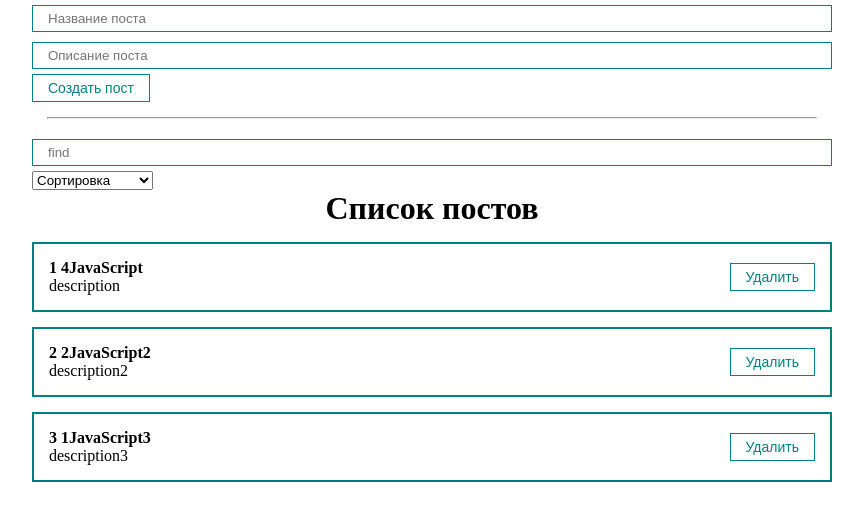
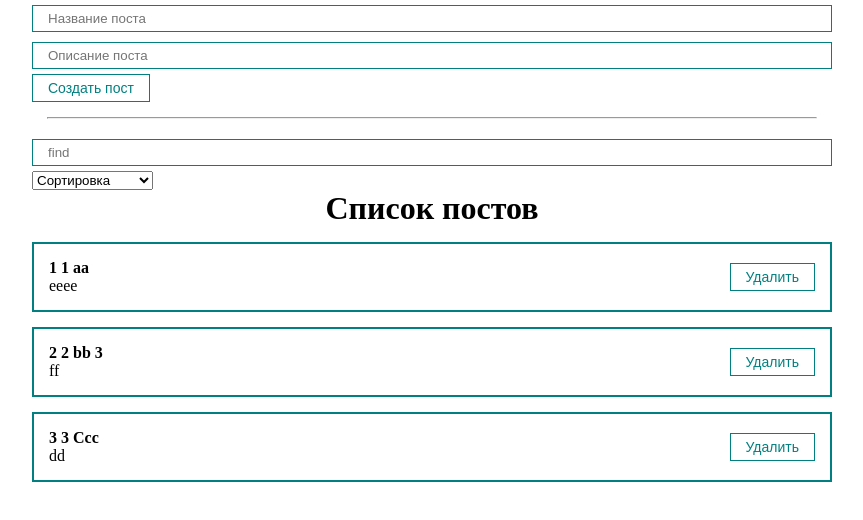
Before and after one commit to Yaroslav-Teslenko/react-00, a React (Create React App) app: page / in a window 1280 px wide. Shown: the top 520 px of the page, without its empty margins (208-1071 px from the left). Built offline with nearby package versions, Linux system fonts and the light colour scheme.

Commit message:
сортировка и фильтр. useMemo()

```diff
--- a/src/App.js
+++ b/src/App.js
@@ -1,4 +1,4 @@
-import React, { useRef, useState } from "react";
+import React, { useMemo, useRef, useState } from "react";
 import "./styles/App.css";
 import PostList from "./components/PostList";
 // import MyButton from "./components/UI/button/MyButton";
@@ -7,9 +7,9 @@ import PostForm from "./components/PostForm";
 import MySelect from "./components/UI/select/MySelect";
 function App() {
   const [posts, setPosts] = useState([
-    { id: 1, title: "4JavaScript", body: "description" },
-    { id: 2, title: "2JavaScript2", body: "description2" },
-    { id: 3, title: "1JavaScript3", body: "description3" },
+    { id: 1, title: "1 aa", body: "eeee" },
+    { id: 2, title: "2 bb 3", body: "ff" },
+    { id: 3, title: "3 Ccc", body: "dd" },
   ]);
 
   const [searchQuery, setSearchQuery] = useState("");
@@ -17,17 +17,33 @@ function App() {
   const [selectedSort, setSelectedSort] = useState("");
   /* помним, что состоянии напрямую изменять нельзя развернем посты в новый массив и отсортируем уже его*/
 
-  function getSortedPosts() {
+  /*
+ function getSortedPosts() {
     if (selectedSort) {
-      /* функция каждый раз вызывается и каждый раз мы сортируем массив.
-        функция вызывается на каждую перерисовку, на каждый render компонента.
-        такое поведение нас не устраивает , это нерационально */
-      console.log("getSortedPosts");
       return [...posts].sort((a, b) => a[selectedSort].localeCompare(b[selectedSort]));
     }
     return posts;
   }
-  const sortedPosts = getSortedPosts();
+  функция каждый раз вызывается и каждый раз мы сортируем массив.
+  функция вызывается на каждую перерисовку, на каждый render компонента.
+  такое поведение нас не устраивает , это нерационально.
+  Поэтому исюользуем    useMemo(callback, depts)
+*/
+
+  const sortedPosts = useMemo(() => {
+    //console.log("sortedPosts");
+    if (selectedSort) {
+      return [...posts].sort((a, b) => a[selectedSort].localeCompare(b[selectedSort]));
+    }
+    return posts;
+
+    /* теперь в константе sortedPosts у нас лежит еще один массив отсортированый,  и при этом массив пост никак не изменяется. на  основании этого отсортированного массива мы можем делать поиск */
+  }, [selectedSort, posts]);
+
+  const sortrdAndSearchedPosts = useMemo(() => {
+    return sortedPosts.filter((post) => post.title.toLowerCase().includes(searchQuery));
+  }, [searchQuery, sortedPosts]);
+
   const sortPosts = (sort) => {
     setSelectedSort(sort);
   };
@@ -44,7 +60,7 @@ function App() {
       <PostForm create={createPost} />
       <hr style={{ margin: "15px" }} />
       <div>
-        <MyInput vaue={searchQuery} onChange={(e) => setSearchQuery(e.target.value)} placeholder="find"></MyInput>
+        <MyInput value={searchQuery} onChange={(e) => setSearchQuery(e.target.value)} placeholder="find"></MyInput>
         <MySelect
           value={selectedSort}
           onChange={sortPosts}
@@ -60,11 +76,22 @@ function App() {
 
       {/* передаем фунц-ю remove */}
       {/* + условная отрисовка */}
-
-      {posts.length !== 0 ? <PostList posts={sortedPosts} remove={removePost} title="Список постов" /> : <h1 style={{ textAlign: "center" }}>Empty</h1>}
+      {/*sortrdAndSearchedPosts - передаем  отфильтрованый и отсортированный массив  */}
+      {sortrdAndSearchedPosts.length !== 0 ? <PostList posts={sortrdAndSearchedPosts} remove={removePost} title="Список постов" /> : <h1 style={{ textAlign: "center" }}>Empty</h1>}
     </div>
   );
 }
+
+/*
+useMemo(callback, depts[])
+производит вычисления, в данном случае сортирует массив
+запоминает результат этих вычислений и кэширует
+(подобное поведение называется мемоизация).
+ на каждую перерисовку компонента она не пересчитывает заново, не сортирует
+массив вновь. она достает отсортированный массив из кэша.
+но каждый раз когда какая-то из зависимости (depts) изменилось,
+например мы выбрали другой алгоритм сортировки, то функция вновь пересчитывает и кеширует результат выполнения до тех пор, пока опять одна из зависимости не изменится.
+если массив зависимостей (depts) пустой, то функция отработает единожды, запомнит результат и больше не вызывается */
 
 /* Управляемый компонент
 const [title, setTitle] = useState("");
```
